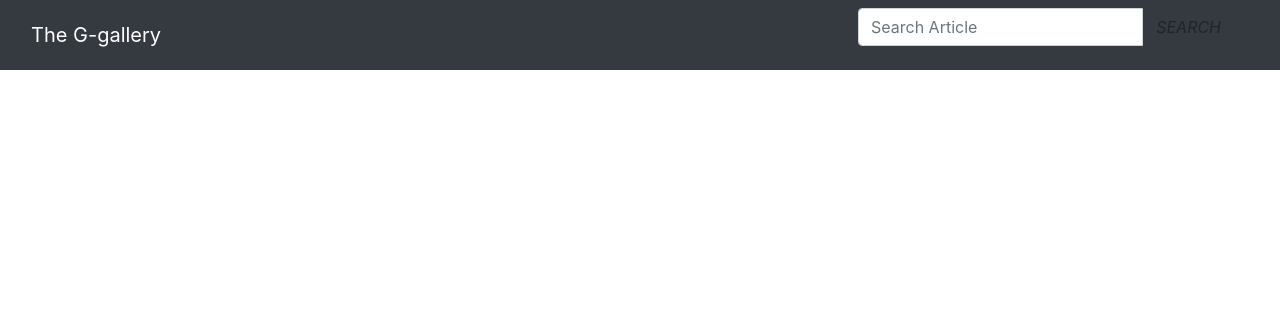
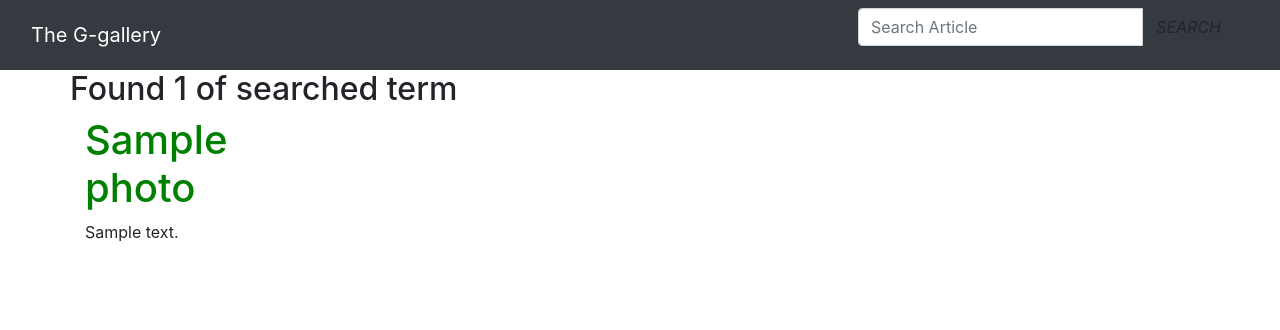
Before and after one commit to adriankiprono/Gallery-project, a Django app: template image/templates/all-image/search.html in a window 1280 px wide. Shown: the top 330 px of the page. Run offline with Django 3.2, Linux system fonts and the light colour scheme; tables that the repository leaves empty hold one stand-in row (values such as "Sample post"); the template is opened without the code that fills it: values that come from a table or form of the project are taken from there, most other values are stand-ins (such as "Sample title", 1, 10 or a date in 2020); some libraries are stand-ins or nearby versions.

Commit message:
add search functionality

```diff
--- a/image/models.py
+++ b/image/models.py
@@ -45,10 +45,13 @@
     def days_image(cls,date):
         images = cls.objects.filter(pub_date__date = date)
         return images
-    def search_image(cls,categorys):
-        images = cls.objects.filter(category__name = categorys)
+    @classmethod
+    def search_image(cls,search_term):
 
-        return images
+        Category = Category.objects.filter(name__icontains = search_term)
+        pic_results= cls.objects.filter(category_id=category)
+
+        return pic_results
 
 
     @classmethod
--- a/image/templates/all-image/search.html
+++ b/image/templates/all-image/search.html
@@ -3,8 +3,8 @@
 <div class="container">
 
   <div class="row">
-    {% if images%}
-      <h2>Found {{ images|length }} of searched term {{message}}</h2>
+    {% if photos%}
+      <h2>Found {{ photos|length }} of searched term {{message}}</h2>
     {% else %}
       <h2> Found 0 images for the search term {{message}}</h2>
     {% endif %}
@@ -13,10 +13,11 @@
 
   <div class="row">
 
-  {% if articles %}
-    {% for article in articles %}
+  {% if photo %}
+    {% for photo  in photos %}
       <div class="col-sm-6 col-md-3">
-          <h1>{{article.title}}</h1>
+          <h1>{{photo.name}}</h1>
+          <p>{{photo.description}}</p>
       </div>
     {% endfor %}
   {% endif %}
--- a/image/templates/navbar.html
+++ b/image/templates/navbar.html
@@ -25,7 +25,7 @@
 
             </form>
           </div>
-          <!-- search form end -
+          <!-- search form end -->
 
         </div>
     </nav>
```
Also changed, not shown: image/views.py (+4 -4 lines), image/migrations/0005_auto_20191216_1544.py (added), image/migrations/0006_auto_20191216_1612.py (added), image/migrations/0007_remove_image_pub_date.py (added), image/migrations/0008_remove_image_category.py (added), image/migrations/0009_image_category.py (added), image/migrations/0010_auto_20191216_1623.py (added), image/migrations/0011_auto_20191216_1624.py (added), image/migrations/0012_delete_image.py (added), image/migrations/0013_image.py (added), image/migrations/0014_auto_20191216_1647.py (added), image/migrations/0015_auto_20191216_1650.py (added), image/migrations/0016_auto_20191216_1652.py (added).
